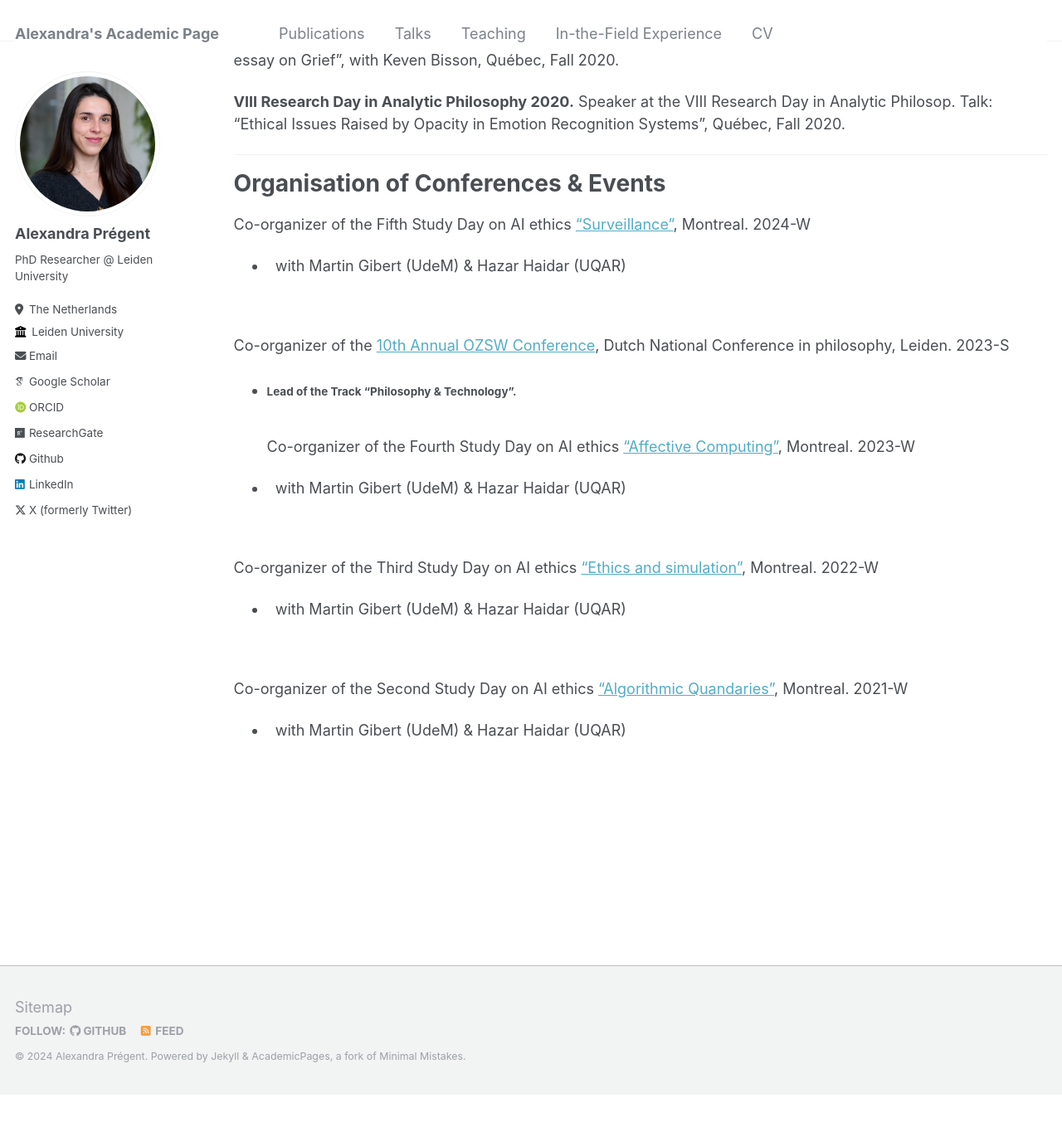
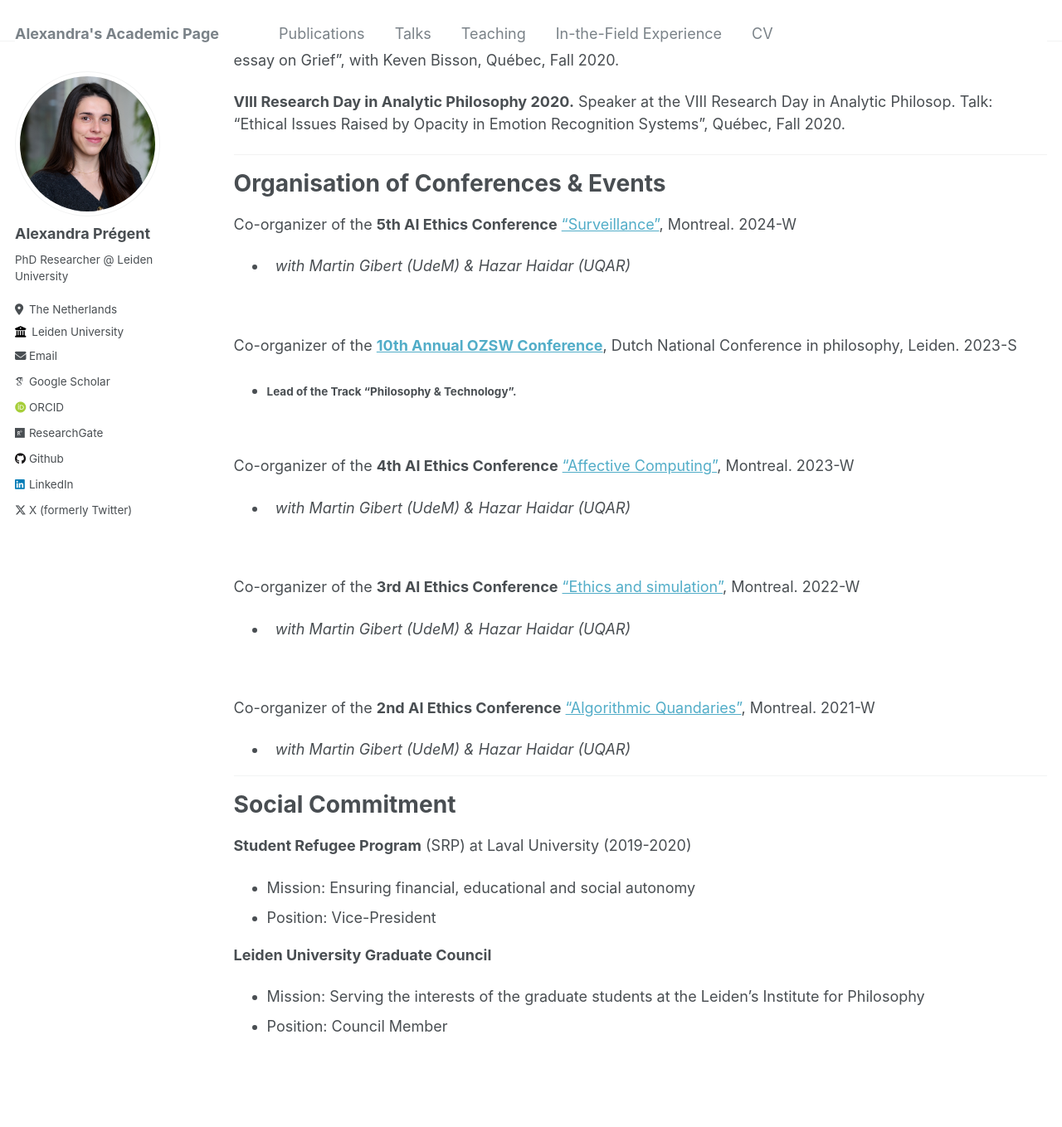
Before and after one commit to AlexandraPregent/AlexandraPregent.github.io, a Jekyll site: the page built from _pages/cv.md, in a window 1280 px wide and 1400 px high, scrolled down 3279 px. Shown: the top 1359 px of the window at 83% size. Built offline with Jekyll 4.4.1, drawn with Linux system fonts in a browser that asks for light colours; some web fonts are replaced; before the commit the page ends 4599 px from its top, so only the background shows below that.

Commit message:
Update cv.md

```diff
--- a/_pages/cv.md
+++ b/_pages/cv.md
@@ -147,23 +147,36 @@ ___
 
 # Organisation of Conferences & Events
 
-Co-organizer of the Fifth Study Day on AI ethics ["Surveillance"](https://www.obvia.ca/evenements/5e-journee-detude-en-ethique-de-lia-cre-obvia-surveillance), Montreal. 2024-W
-  *  &nbsp; with Martin Gibert (UdeM) & Hazar Haidar (UQAR)
+Co-organizer of the **5th AI Ethics Conference** ["Surveillance"](https://www.obvia.ca/evenements/5e-journee-detude-en-ethique-de-lia-cre-obvia-surveillance), Montreal. 2024-W
+  * &nbsp; *with Martin Gibert (UdeM) & Hazar Haidar (UQAR)*
 
 &nbsp;
 
-Co-organizer of the [10th Annual OZSW Conference](https://www.ozsw.nl/2023-conference/), Dutch National Conference in philosophy, Leiden. 2023-S
-   * ###### Lead of the Track “Philosophy & Technology”.
+Co-organizer of the [**10th Annual OZSW Conference**](https://www.ozsw.nl/2023-conference/), Dutch National Conference in philosophy, Leiden. 2023-S
+   * ##### Lead of the Track “Philosophy & Technology”.
 &nbsp;
-Co-organizer of the Fourth Study Day on AI ethics [“Affective Computing”](https://www.obvia.ca/evenements/4e-journee-detude-en-ethique-de-lia-sur-linformatique-affective), Montreal. 2023-W
-   * &nbsp; with Martin Gibert (UdeM) & Hazar Haidar (UQAR)
+
+Co-organizer of the **4th AI Ethics Conference** [“Affective Computing”](https://www.obvia.ca/evenements/4e-journee-detude-en-ethique-de-lia-sur-linformatique-affective), Montreal. 2023-W
+   * &nbsp; *with Martin Gibert (UdeM) & Hazar Haidar (UQAR)*
 
 &nbsp;
 
-Co-organizer of the Third Study Day on AI ethics [“Ethics and simulation”](https://www.lecre.umontreal.ca/%C3%A9v%C3%A8nement/ethique-et-simulation-de-lia-a-la-realite-virtuelle/), Montreal. 2022-W
-   * &nbsp; with Martin Gibert (UdeM) & Hazar Haidar (UQAR)
+Co-organizer of the **3rd AI Ethics Conference** [“Ethics and simulation”](https://www.lecre.umontreal.ca/%C3%A9v%C3%A8nement/ethique-et-simulation-de-lia-a-la-realite-virtuelle/), Montreal. 2022-W
+   * &nbsp; *with Martin Gibert (UdeM) & Hazar Haidar (UQAR)*
 
 &nbsp;
 
-Co-organizer of the Second Study Day on AI ethics [“Algorithmic Quandaries”](https://iid.ulaval.ca/evenements/colloque-2e-journee-detude-sur-lethique-des-algorithmes/), Montreal. 2021-W
-   * &nbsp; with Martin Gibert (UdeM) & Hazar Haidar (UQAR)
+Co-organizer of the **2nd AI Ethics Conference** [“Algorithmic Quandaries”](https://iid.ulaval.ca/evenements/colloque-2e-journee-detude-sur-lethique-des-algorithmes/), Montreal. 2021-W
+   * &nbsp; *with Martin Gibert (UdeM) & Hazar Haidar (UQAR)*
+
+___
+
+# Social Commitment
+
+**Student Refugee Program** (SRP) at Laval University (2019-2020)
+  * Mission: Ensuring financial, educational and social autonomy
+  * Position: Vice-President
+
+**Leiden University Graduate Council**
+  * Mission: Serving the interests of the graduate students at the Leiden's Institute for Philosophy
+  * Position: Council Member
```
